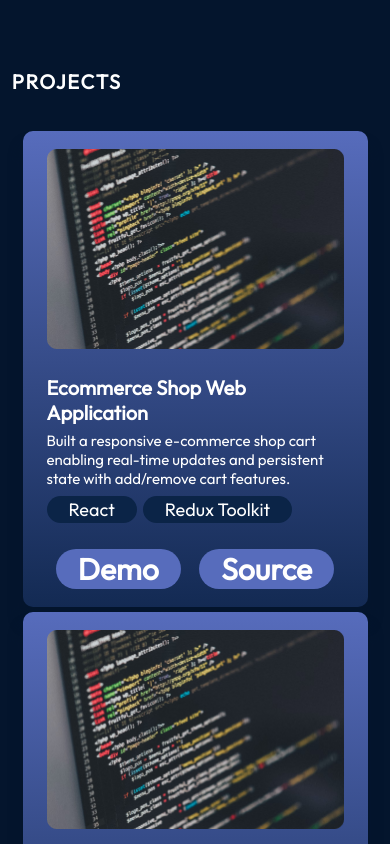
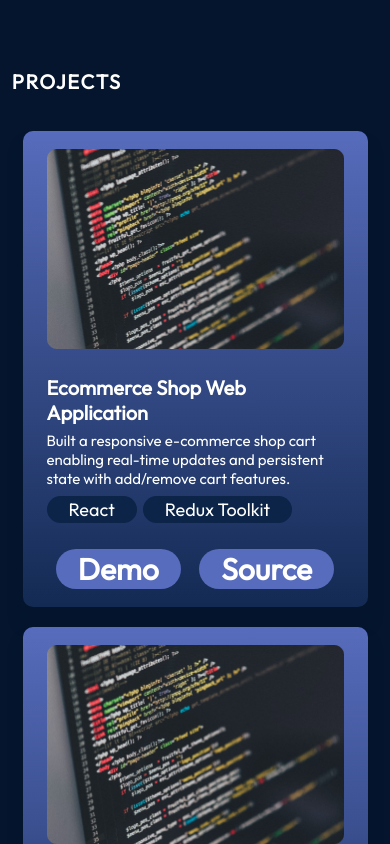
Before and after one commit to nainsyk/Personal-Portfolio-using-React, a React (Vite) app: page / in a window 390 px wide. Shown: the part 3520-4364 px from the top of the page. Built offline with nearby package versions, Linux system fonts and the light colour scheme.

Commit message:
Update Projects.module.css

```diff
--- a/src/components/Projects/Projects.module.css
+++ b/src/components/Projects/Projects.module.css
@@ -68,6 +68,6 @@
   }
 
   .projects {
-    gap: 5px;
+    gap: 20px;
   }
 }
```
